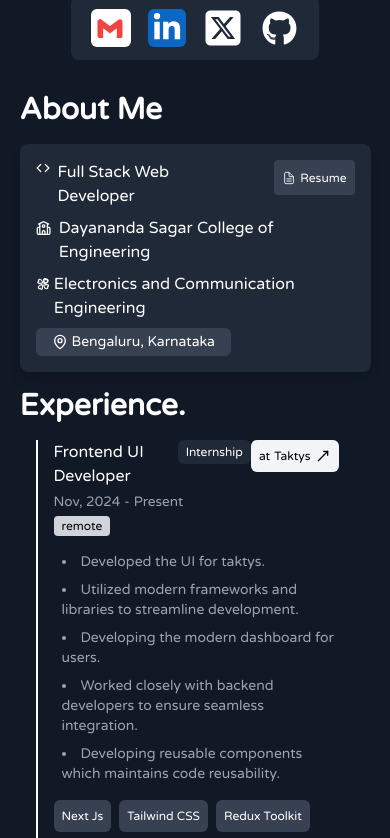
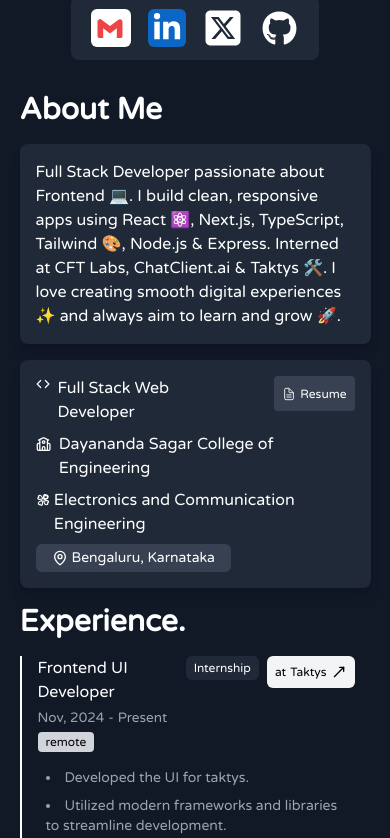
Before and after one commit to Vaidik1308/personal-portfolio, a Next.js app: page / in a window 390 px wide. Shown: the part 537-1375 px from the top of the page. Built offline with nearby package versions, Linux system fonts and the light colour scheme; a web font is replaced by a local one; what tailwindcss-motion would draw is missing.

Commit message:
added summary section and remove the footer text

```diff
--- a/src/app/layout.tsx
+++ b/src/app/layout.tsx
@@ -27,7 +27,7 @@ export default function RootLayout({
         </div>
 
         <div>
-          <Footer/>
+          {/* <Footer/> */}
         </div>
       </body>
     </html>
--- a/src/components/Home/AboutMe/AboutMe.tsx
+++ b/src/components/Home/AboutMe/AboutMe.tsx
@@ -11,6 +11,18 @@ const AboutMe = () => {
     <section>
         <Container>
             <h2>About Me</h2>
+            <div className='my-4 gap-4 shadow-lg bg-gray-800 p-4 rounded-lg'>
+            Full Stack Developer passionate about Frontend <span className=''>💻</span>. I build clean, responsive apps using React <span>⚛️</span>, Next.js, TypeScript, Tailwind <span>🎨</span>, Node.js & Express. Interned at CFT Labs, ChatClient.ai & Taktys <span>🛠️</span>. I love creating smooth digital experiences <span>✨</span> and always aim to learn and grow <span>🚀</span>.
+
+
+
+
+
+
+
+
+
+            </div>
             <div className='my-4 flex items-start gap-4 shadow-lg bg-gray-800 p-4 rounded-lg'>
 
               <div className='flex justify-start w-[100%] flex-col gap-2'>
--- a/src/components/Home/experience/ExperienceTimeline.tsx
+++ b/src/components/Home/experience/ExperienceTimeline.tsx
@@ -10,7 +10,7 @@ const ExperienceTimeline = () => {
             {experienceData.map((item) =>(
                 <div key={item.companyName} className='border-l-[2px] border-white px-4'>
                     <div className='w-full flex flex-col '>
-                        <div className='w-full flex items-start md:items-center justify-between '>
+                        <div className='w-full flex items-start md:items-center justify-between md:gap-0 gap-2 '>
                             <div className='flex flex-col gap-1'>
                                 <h4 className='md:text-xl md:leading-3 flex items-start md:items-center gap-2'>
                                     {item.roleName}
--- a/src/components/Home/experience/Expirience.tsx
+++ b/src/components/Home/experience/Expirience.tsx
@@ -7,7 +7,7 @@ const Experience = () => {
     <section>
       <Container className='text-white'>
         <h2>Experience.</h2>
-        <div className='mx-4'>
+        <div className='md:mx-4'>
           <ExperienceTimeline/>
         </div>
       </Container>
```
